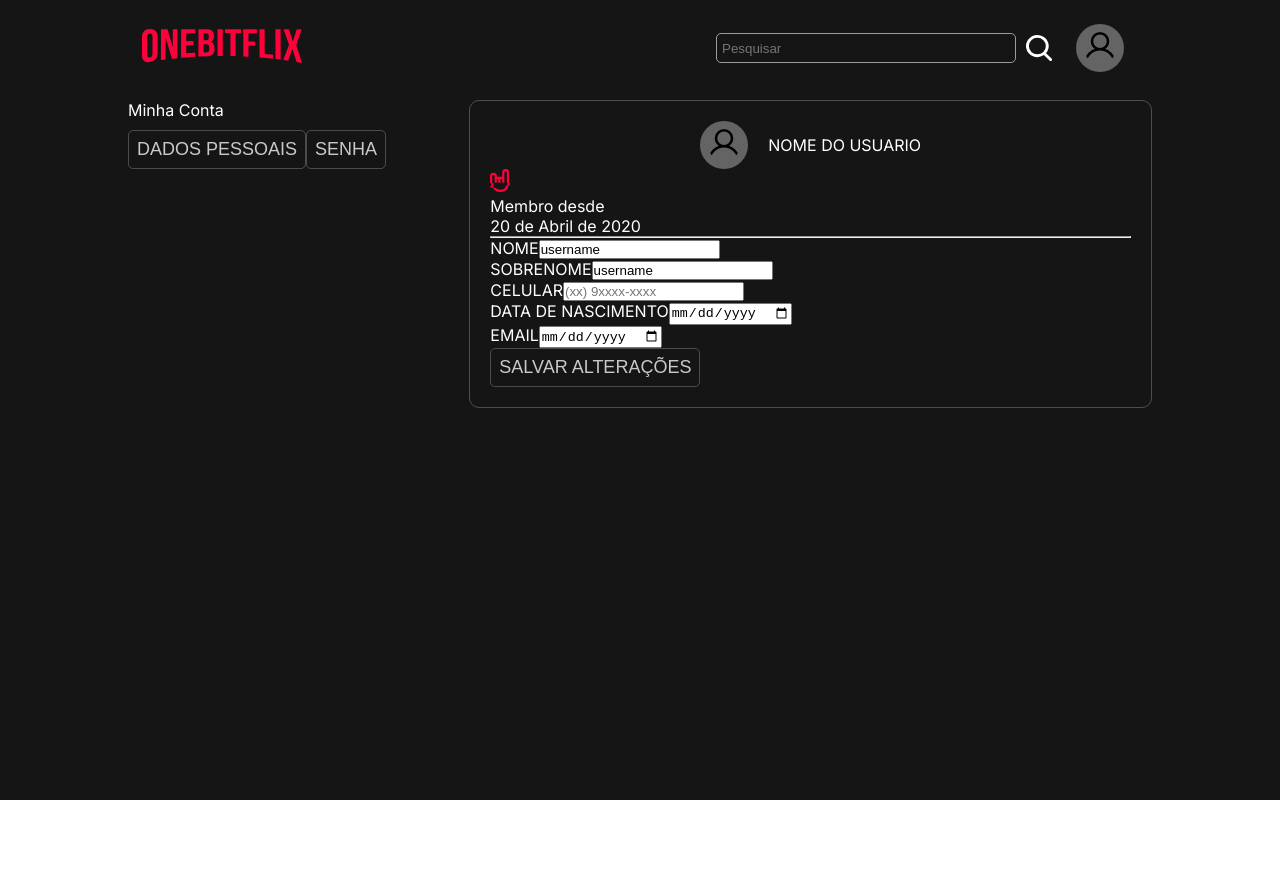
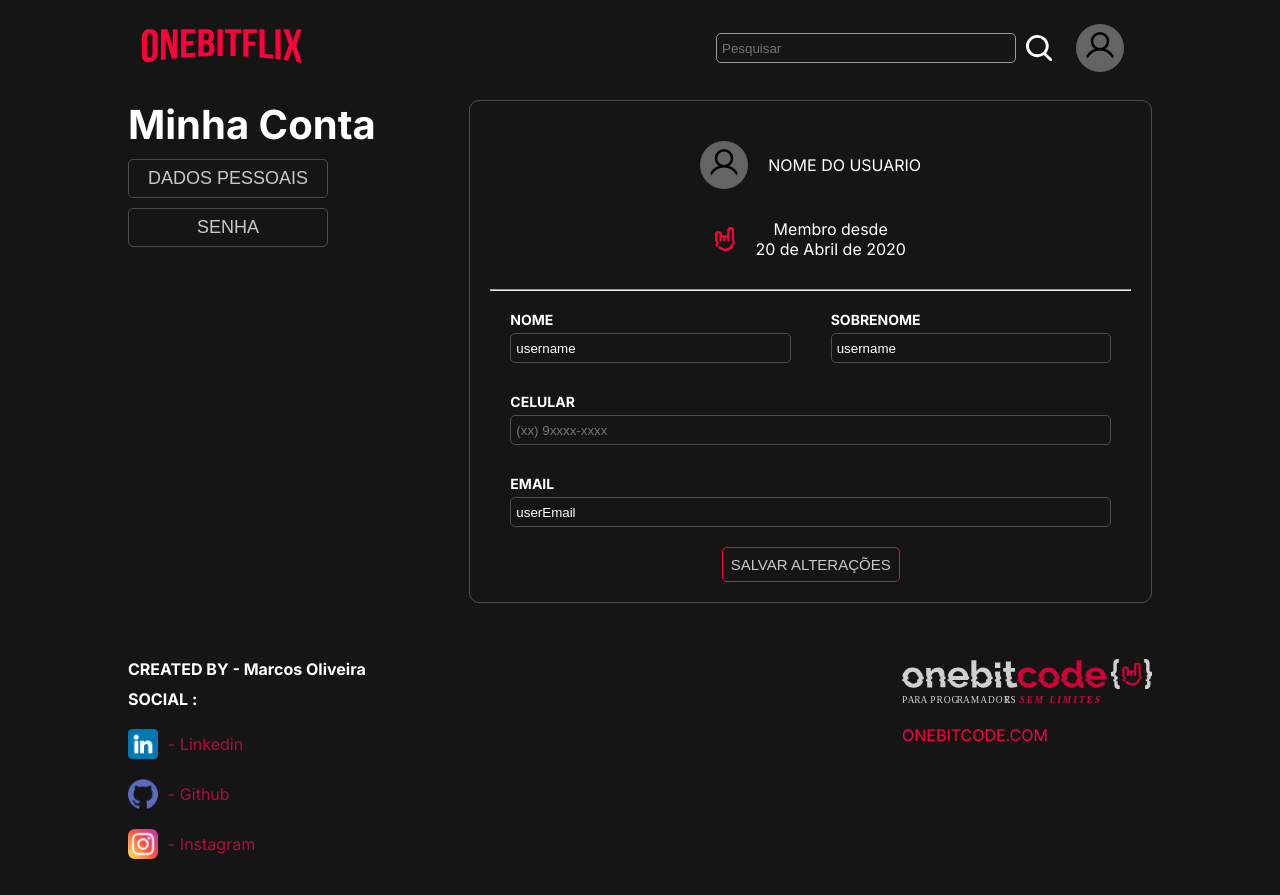
Before and after one commit to MarcosOliacc/ProjetoOneBitFlix_front-end, a Next.js app: page /profile in a window 1280 px wide. Before the commit the page ends 800 px from the top, so only its background shows below. Built offline with nearby package versions, Linux system fonts and the light colour scheme.

Commit message:
form profile update

```diff
--- a/src/components/profile/profileSection/index.tsx
+++ b/src/components/profile/profileSection/index.tsx
@@ -1,5 +1,6 @@
 import styles from "@/styles/profile.module.scss"
 import UserForm from "../user"
+import Footer from "@/components/common/footer"
 
 export default function ProfileSection() {
     return (
@@ -17,6 +18,7 @@ export default function ProfileSection() {
                 </div>
 
             </section>
+            <Footer/>
         </>
     )
 
--- a/src/components/profile/user/index.tsx
+++ b/src/components/profile/user/index.tsx
@@ -47,28 +47,20 @@ const UserForm = () => {
                             value='userPhone' required
                         />
                     </div>
+                </div>
+                <div className={styles.groupContent}>
                     <div className={styles.formGroup}>
-                        <label htmlFor="birth" className={styles.label}>DATA DE NASCIMENTO</label>
-                        <input type="date"
-                            name='birth'
-                            id='birth'
-                            placeholder='dd/mm/aaaa'
+                        <label htmlFor="email" className={styles.label}>EMAIL</label>
+                        <input type="email"
+                            name='email'
+                            id='email'
+                            placeholder='jhonDoe@email.com'
                             className={styles.inputF}
-                            value='userBirth' required
+                            value='userEmail' required
                         />
                     </div>
                 </div>
 
-                <div className={styles.formGroup}>
-                    <label htmlFor="email" className={styles.label}>EMAIL</label>
-                    <input type="date"
-                        name='email'
-                        id='email'
-                        placeholder='jhonDoe@email.com'
-                        className={styles.inputF}
-                        value='userEmail' required
-                    />
-                </div>
                 <button type='submit' className={styles.formBtn}>SALVAR ALTERAÇÕES</button>
 
 
--- a/src/styles/profile.module.scss
+++ b/src/styles/profile.module.scss
@@ -11,13 +11,29 @@
     display: flex;
     flex-direction: column;
     gap: 10px;
-
+}
+.divContent {
+    display: flex;
+    flex-direction: column;
+    gap: 10px;
+    margin-bottom: 30px;
+}
+.divBtn {
+    width: 200px;
+    &:hover {
+        border-color: $lightRed;
+    }
+}
+.title {
+    font-size: 40px;
+    font-weight: bold;
 }
 .userContent {
     display: flex;
     align-items: center;
     justify-content: center;
     gap: 20px;
+    margin: 20px 0px;
 }
 .userImg {
     min-width: 30px;
@@ -30,14 +46,58 @@
     text-transform: uppercase;
 }
 .formInfos {
-
+    display: flex;
+    justify-content: center;
+    align-items: center;
+    gap: 20px;
+    margin-bottom: 20px;
+}
+.userTime {
+    text-align: center;
 }
 .form {
     border: 1px solid $darkGray;
     border-radius: 10px;
     padding: 20px 20px;
     max-width: 100%;
+    display: flex;
+    flex-direction: column;
+    gap: 10px;
 }
 .formImg {
     width: 20px;
 }
+.groupContent {
+    display: flex;
+    justify-content: space-between;
+
+}
+.formGroup {
+    display: flex;
+    flex-direction: column;
+    gap: 5px;
+    margin: 10px 20px;
+    width: 100%;
+}
+.inputF {
+    width: 100%;
+    height: 30px;
+    background-color: transparent;
+    border: 1px solid $darkGray;
+    color: #fff;
+    padding-left: 5px;
+    border-radius: 5px;
+}
+.label {
+    font-size: 14px;
+    font-weight: bold;
+}
+.formBtn {
+    font-size: 15px;
+    border-color: $lightRed;
+    width: fit-content;
+    margin: auto;
+    &:hover {
+        box-shadow: 2px 2px 3px $darkRed;
+    }
+}
```
